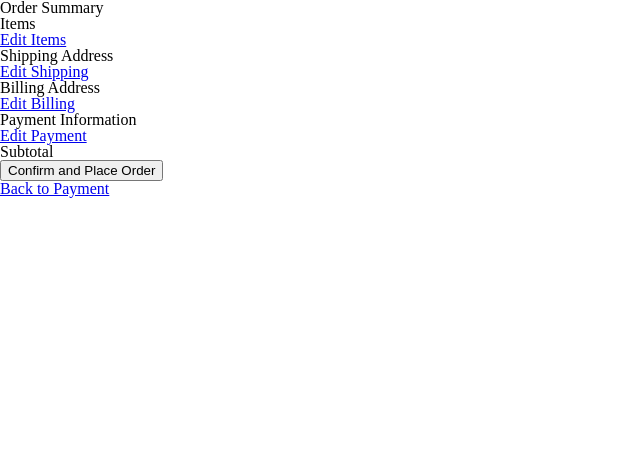
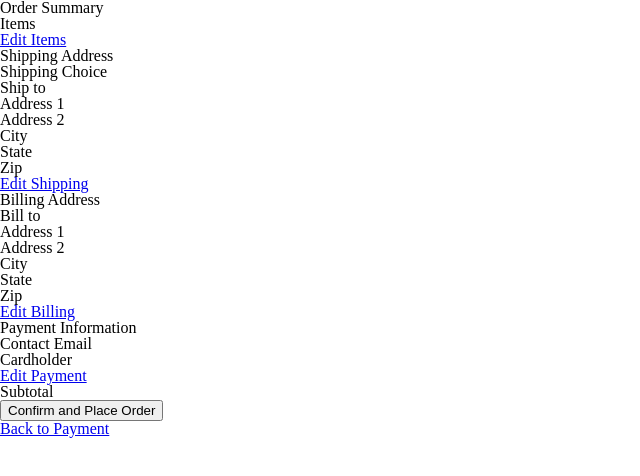
Before and after one commit to gracesopha/ship-and-pay, a plain HTML site: page summary/index.html in a window 1280 px wide. Shown: the whole page, without its empty margins (0-640 px from the left). Drawn offline with Linux system fonts and the light colour scheme.

Commit message:
Add labels to summary page

```diff
--- a/summary/index.html
+++ b/summary/index.html
@@ -22,35 +22,93 @@
 
     <h3>Shipping Address</h3>
     <section id="shipping-sum">
+      <ul>
+        <li>
+          <h4>Shipping Choice</h4>
           <p id="ship-choice"></p>
+        </li>
+        <li>
+          <h4>Ship to</h4>
           <p id="shipname"></p>
+        </li>
+        <li>
+          <h4>Address 1</h4>
           <p id="address1"></p>
+        </li>
+        <li>
+          <h4>Address 2</h4>
           <p id="address2"></p>
+        </li>
+        <li>
+          <h4>City</h4>
           <p id="city"></p>
+        </li>
+        <li>
+          <h4>State</h4>
           <p id="state"></p>
+        </li>
+        <li>
+          <h4>Zip</h4>
           <p id="zip"></p>
+        </li>
+      </ul>
       <a href="../shipping">Edit Shipping</a>
     </section>
 
     <h3>Billing Address</h3>
     <section id="billing-sum">
+      <ul>
+        <li>
           <p id="shipisbill"></p>
+        </li>
+        <li><h4>Bill to</h4>
           <p id="billname"></p>
+        </li>
+        <li>
+          <h4>Address 1</h4>
           <p id="baddress1"></p>
+        </li>
+        <li>
+          <h4>Address 2</h4>
           <p id="baddress2"></p>
+        </li>
+        <li>
+          <h4>City</h4>
           <p id="bcity"></p>
+        </li>
+        <li>
+          <h4>State</h4>
           <p id="bstate"></p>
+        </li>
+        <li>
+          <h4>Zip</h4>
           <p id="bzip"></p>
+        </li>
+      </ul>
       <a href="../billing">Edit Billing</a>
     </section>
 
     <h3>Payment Information</h3>
     <section id="payment-sum">
+      <ul>
+        <li>
+          <h4>Contact Email</h4>
           <p id="email"></p>
+        </li>
+        <li>
+          <h4>Cardholder</h4>
           <p id="cardholder"></p>
+        </li>
+        <li>
           <p id="cardnumber"></p>
+        </li>
+        <li>
           <p id="expdate"></p>
+        </li>
+        <li>
           <p id="verification"></p>
+        </li>
+      </ul>
       <a href="../payment">Edit Payment</a>
     </section>
 
```
Lines whose indentation alone changed are shown as unchanged.
